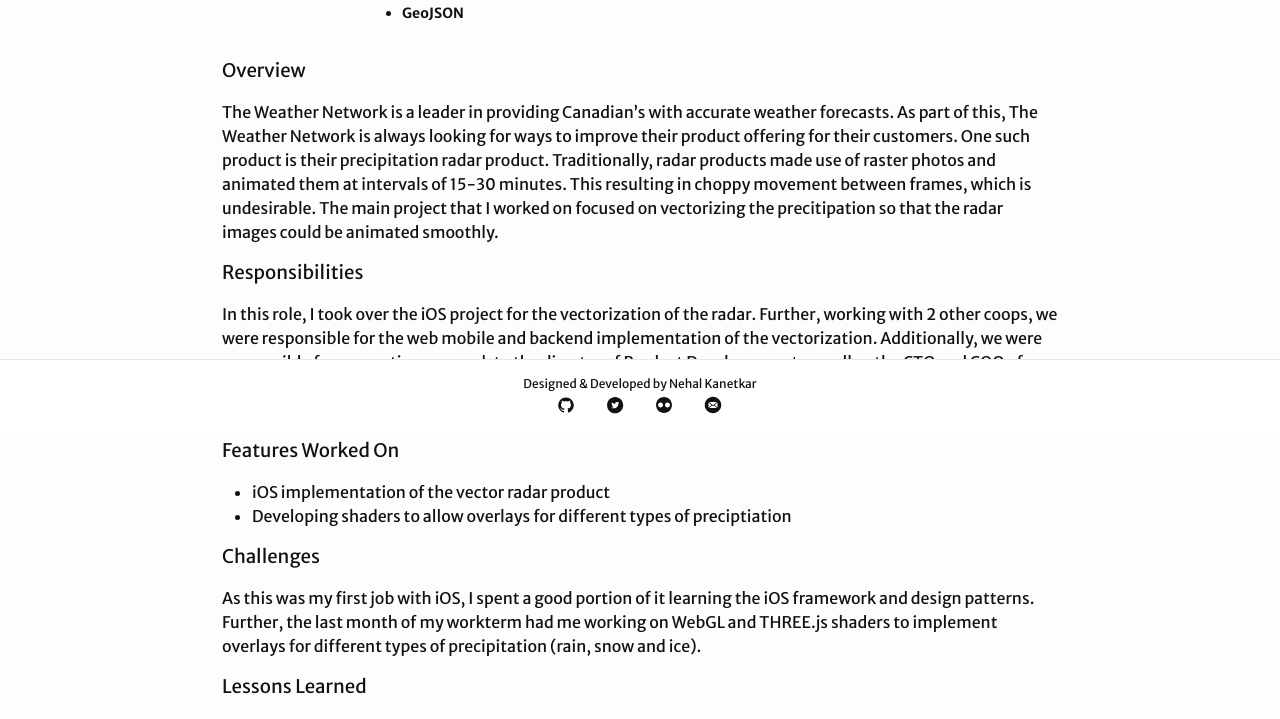
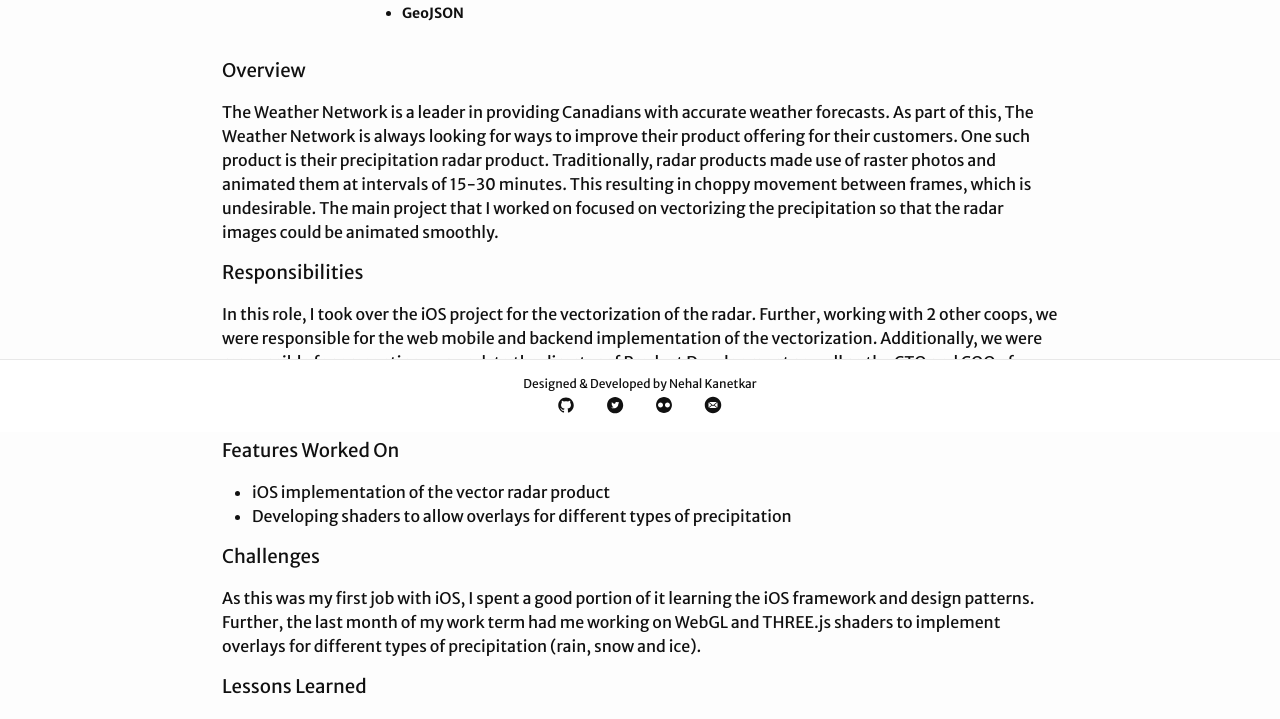
Before and after one commit to nkanetka/nkanetka.github.io, a Jekyll site: the page built from _posts/2015-09-05-twn.markdown, in a window 1280 px wide. Shown: the part 468-1187 px from the top of the page. Built offline with Jekyll 4.4.1, drawn with Linux system fonts in a browser that asks for light colours.

Commit message:
Fix typo on twn page

```diff
--- a/_posts/2015-09-05-twn.markdown
+++ b/_posts/2015-09-05-twn.markdown
@@ -17,40 +17,23 @@
 
 ### Overview
 
-The Weather Network is a leader in providing Canadian's with accurate weather forecasts. As part of this, The Weather Network is always looking for ways to improve their product offering for their customers. One such product is their precipitation radar product. Traditionally, radar products made use of raster photos and animated them at intervals of 15-30 minutes. This resulting in choppy movement between frames, which is undesirable. The main project that I worked on focused on vectorizing the precitipation so that the radar images could be animated smoothly.
+The Weather Network is a leader in providing Canadians with accurate weather forecasts. As part of this, The Weather Network is always looking for ways to improve their product offering for their customers. One such product is their precipitation radar product. Traditionally, radar products made use of raster photos and animated them at intervals of 15-30 minutes. This resulting in choppy movement between frames, which is undesirable. The main project that I worked on focused on vectorizing the precipitation so that the radar images could be animated smoothly.
 
 ### Responsibilities
 
-In this role, I took over the iOS project for the vectorization of the radar. Further, working with 2 other coops, we were responsible for the web mobile and backend implementation of the vectorization. Additionally, we were responsible for presenting our work to the director of Product Developement as well as the CTO and COO of Pelmorex Media. Finally, towards the end of the term when the next group of coop students arrived, I was responsible for getting them up to speed on the work that we had done so that they could continue the project.
+In this role, I took over the iOS project for the vectorization of the radar. Further, working with 2 other coops, we were responsible for the web mobile and backend implementation of the vectorization. Additionally, we were responsible for presenting our work to the director of Product Development as well as the CTO and COO of Pelmorex Media. Finally, towards the end of the term when the next group of coop students arrived, I was responsible for getting them up to speed on the work that we had done so that they could continue the project.
 
 ### Features Worked On
 
 - iOS implementation of the vector radar product
-- Developing shaders to allow overlays for different types of preciptiation
+- Developing shaders to allow overlays for different types of precipitation
 
 ### Challenges
 
-As this was my first job with iOS, I spent a good portion of it learning the iOS framework and design patterns. Further, the last month of my workterm had me working on WebGL and THREE.js shaders to implement overlays for different types of precipitation (rain, snow and ice).
+As this was my first job with iOS, I spent a good portion of it learning the iOS framework and design patterns. Further, the last month of my work term had me working on WebGL and THREE.js shaders to implement overlays for different types of precipitation (rain, snow and ice).
 
 ### Lessons Learned
 
 - Working as a team involves thinking about how to make others lives easier. If someone needs help, 3 minds working on the problem will likely solve it quicker than 1.
 
-
-<!-- Jekyll also offers powerful support for code snippets:
-
-{% highlight swift %}
- override func viewDidLoad() {
-        super.viewDidLoad()
-        tv.delegate = self
-        tv.dataSource = self
-
-        tv.alwaysBounceVertical = false
-
-        nextViewControllerButton.enabled = false
-        nextViewControllerButton.alpha = 0.5
-        // Do any additional setup after loading the view.
-    }
-{% endhighlight %} -->
-
 [twn-radar]: https://www.theweathernetwork.com/ca/maps/satellite-radar
```
